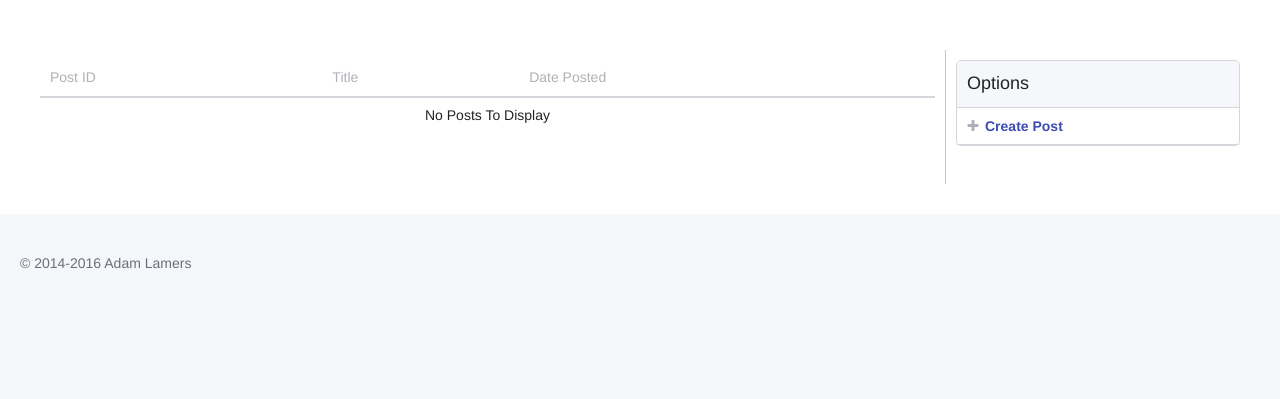
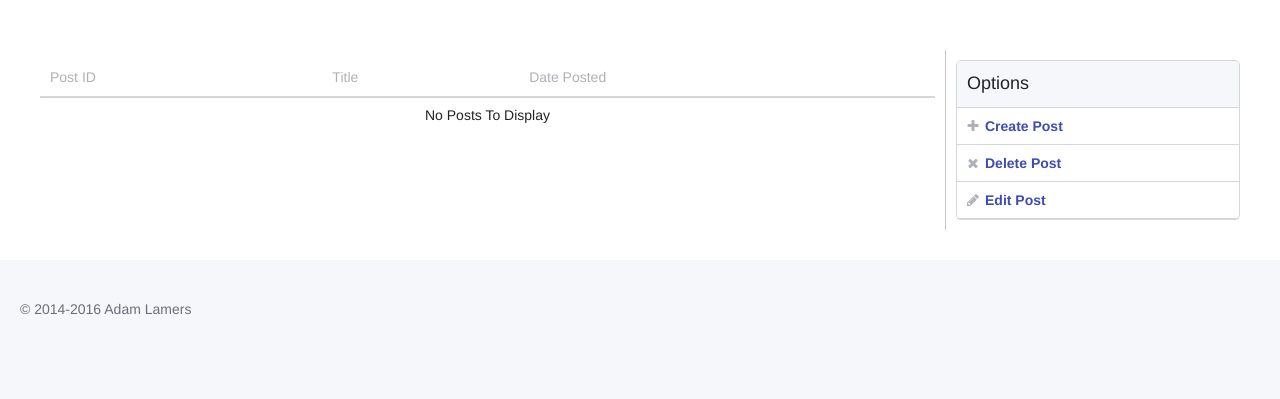
Before and after one commit to adamlamers/dokku-flask-blog, a Python web app: template templates/post_list.html in a window 1280 px wide. Shown: the part 135-534 px from the top of the page. Run offline with Jinja, Linux system fonts and the light colour scheme; the template is opened without the code that fills it, so the values that code supplies are empty.

Commit message:
delete posts

```diff
--- a/models.py
+++ b/models.py
@@ -32,6 +32,7 @@ class User(Model):
     @property
     def is_active(self):
         return self.active
+
     @property
     def is_authenticated(self):
         return True
--- a/static/css/styles.css
+++ b/static/css/styles.css
@@ -63,7 +63,11 @@ html {
 }
 
 .table-row-active {
-    background-color:#ffaaaa !important;
+    background-color:#bcfffc !important;
+}
+
+.post-row-active {
+    background-color:#bcfffc !important;
 }
 
 .main-section {
--- a/templates/post_list.html
+++ b/templates/post_list.html
@@ -15,6 +15,20 @@
             </span>
             Create Post
         </a>
+
+        <a class="panel-block" href="javascript:void(0);" id="action-delete-post">
+            <span class="panel-icon">
+                <i class="fa fa-times"></i>
+            </span>
+            Delete Post
+        </a>
+
+        <a class="panel-block" href="javascript:void(0);" id="action-edit-post">
+            <span class="panel-icon">
+                <i class="fa fa-pencil"></i>
+            </span>
+            Edit Post
+        </a>
     </div>
 </div>
 {% endblock %}
@@ -31,8 +45,8 @@
         </thead>
         <tbody>
             {% for post in posts %}
-            <tr>
-                <td>{{ post.id }}</td>
+            <tr class="post-row">
+                <td class="post-id">{{ post.id }}</td>
                 <td><a href="{{ url_for('admin_edit_post', pid=post.id) }}">{{ post.title }}</a></td>
                 <td>{{ post.created_at }}</td>
             </tr>
@@ -45,3 +59,53 @@
     </table>
 </div>
 {% endblock %}
+
+{% block javascript %}
+<script type="text/javascript">
+$(function() {
+    var activeRow = null;
+    var activeRowId = null;
+
+    $(".post-row").click(function(e) {
+        var row = $(this);
+
+        if (activeRow)
+            activeRow.removeClass("post-row-active")
+
+        row.addClass("post-row-active");
+        id = row.find(".post-id").html();
+        activeRow = row;
+        activeRowId = id;
+    });
+
+    $("#action-delete-post").click(function(e) {
+
+        if(activeRowId)
+        {
+            if(confirm("Are you sure you want to delete post " + activeRowId + "?"))
+            {
+                $.post("{{ url_for('admin_post_delete') }}", { id: activeRowId }).done(function(e) {
+                    activeRow.remove();
+                })
+            }
+        }
+        else
+        {
+            alert("Select a post to delete.");
+        }
+    });
+
+    $("#action-edit-post").click(function(e) {
+        if(activeRowId)
+        {
+            window.location = "/admin/posts/edit/" + activeRowId;
+        }
+        else
+        {
+            alert("Select a post to edit!");
+        }
+    });
+
+    });
+</script>
+{% endblock %}
```
Also changed, not shown: app.py (+25 -0 lines), templates/base.html (+2 -6 lines), templates/user_list.html (+11 -0 lines).
